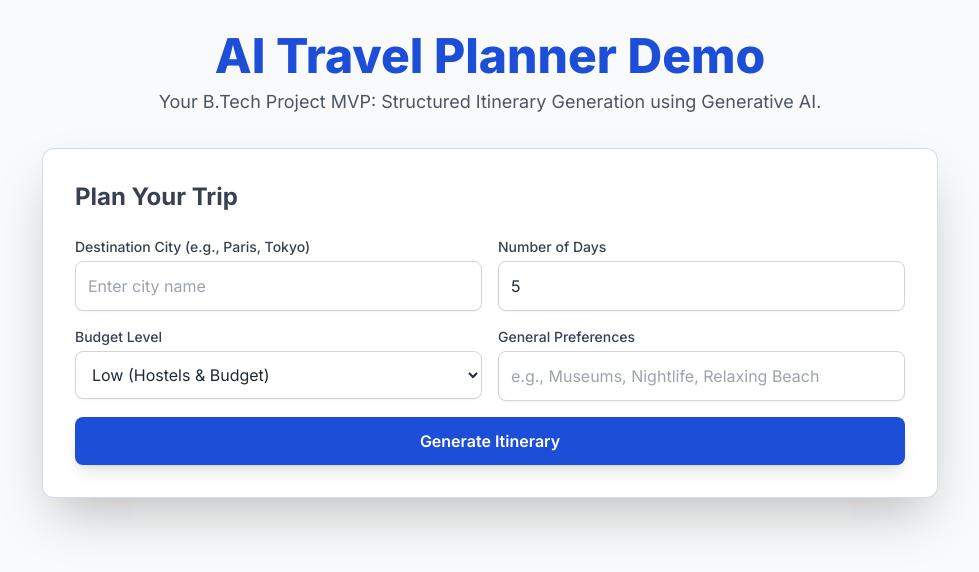
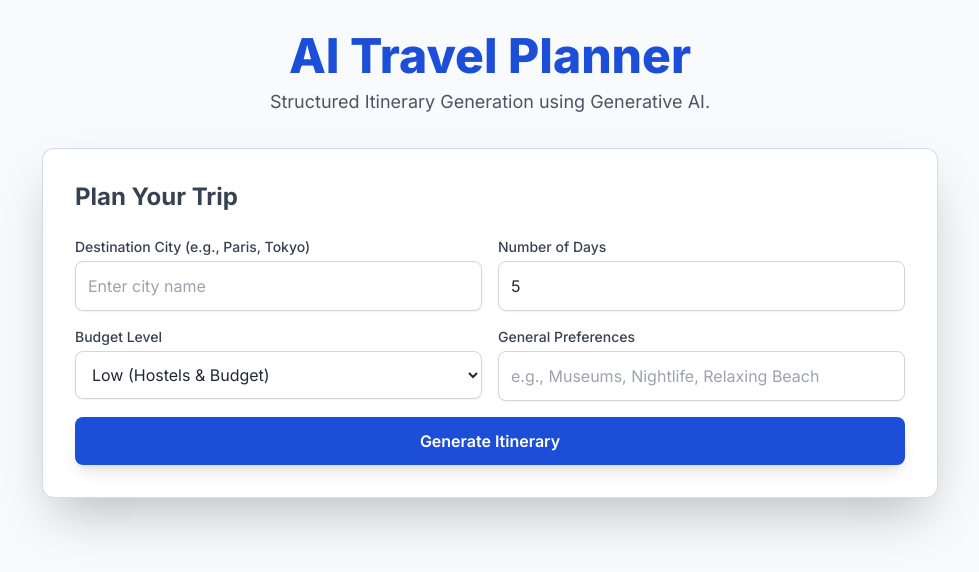
Before and after one commit to tomarvanshh/AI-Itinerary-Planner, a website: page index.html in a window 1280 px wide. Shown: the whole page, without its empty margins (150-1129 px from the left). Drawn offline with nearby package versions, Linux system fonts and the light colour scheme; no server answers.

```diff
--- a/index.html
+++ b/index.html
@@ -32,10 +32,10 @@
     <div class="max-w-4xl mx-auto">
         <header class="text-center mb-8">
             <h1 class="text-4xl sm:text-5xl font-extrabold text-primary-blue mb-2">
-                AI Travel Planner Demo
+                AI Travel Planner
             </h1>
             <p class="text-gray-600 text-lg">
-                Your B.Tech Project MVP: Structured Itinerary Generation using Generative AI.
+                Structured Itinerary Generation using Generative AI.
             </p>
         </header>
 
```
